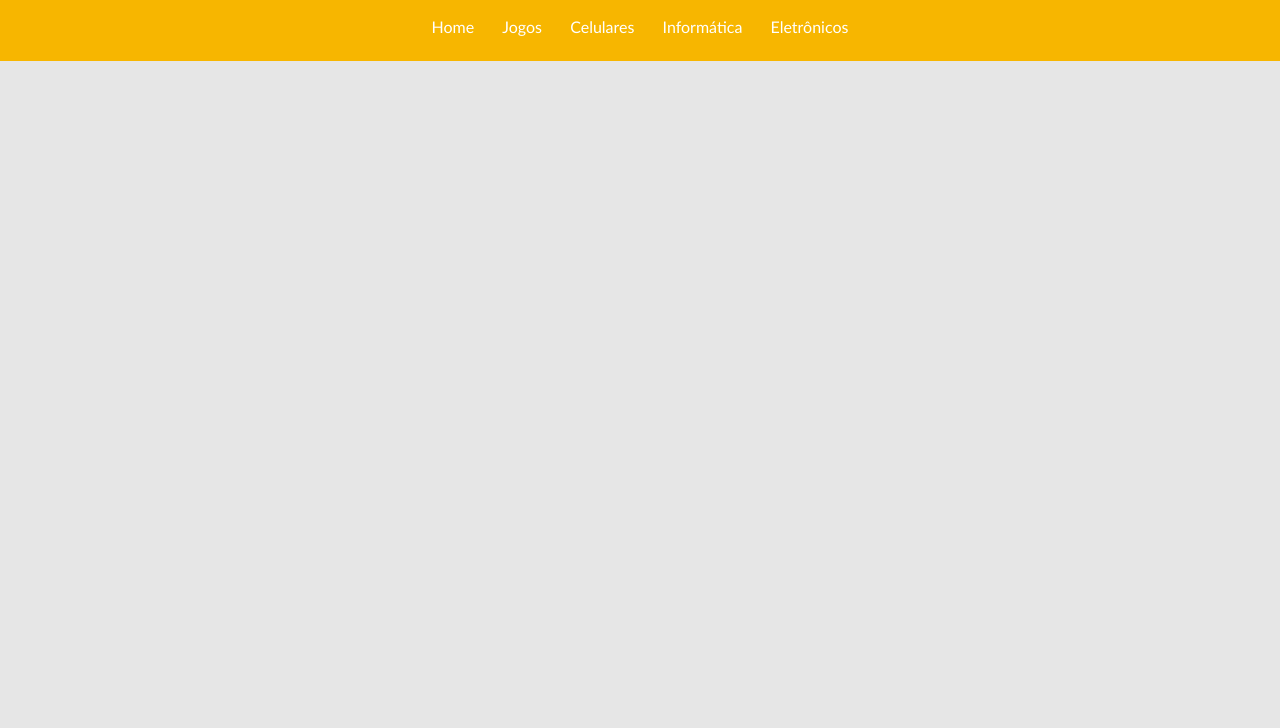
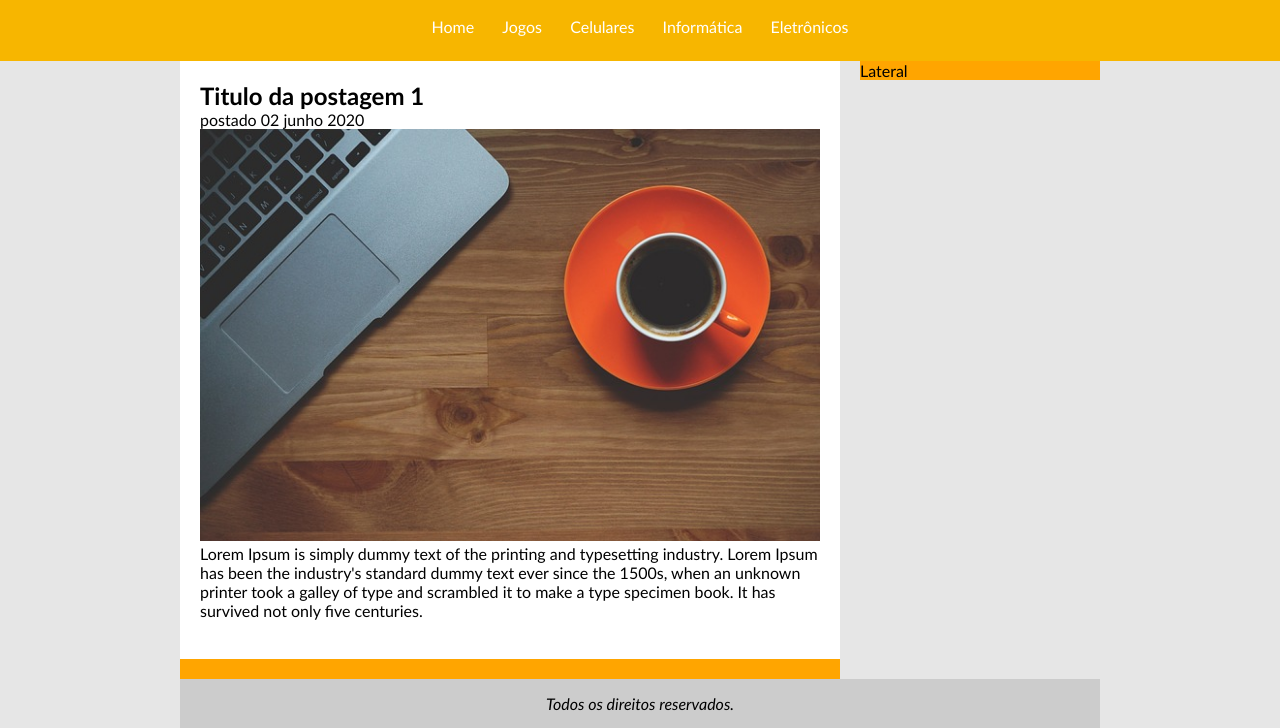
Before and after one commit to Daniel-Andrade-Silva/tecblog, a plain HTML site: page index.html in a window 1280 px wide. Shown: the part 76-804 px from the top of the page. Drawn offline with Linux system fonts and the light colour scheme.

Commit message:
imagen colocada e posicionada na area postagem

```diff
--- a/css/style.css
+++ b/css/style.css
@@ -40,6 +40,12 @@ body {
 #area-postagens {
     width: 660px;
     float: left;
+}
+
+.postagem {
+    padding: 20px;
+    margin-bottom: 20px;
+    background: white;
 }
 
 #area-lateral {
--- a/index.html
+++ b/index.html
@@ -11,6 +11,7 @@
 <body>
 
     <div id="area-cabecalho">
+
         <div id="area-logo">
             <h1>Tec<span class="branco">Blog</span></h1>
         </div>
@@ -21,6 +22,35 @@
             <a href="informatica.html">Informática</a>
             <a href="eletronicos.html">Eletrônicos</a>
         </div>
+
+    </div>
+
+
+    <div id="area-principal">
+
+        <div id="area-postagens">
+            <!-- ABERTURA POSTAGEM -->
+            <div class="postagem">
+                <h2>Titulo da postagem 1</h2>
+                <span>postado 02 junho 2020</span>
+                <img width="620px" src="img/imagem1.jpg" alt="">
+                <p>
+                    Lorem Ipsum is simply dummy text of the printing and typesetting industry. Lorem Ipsum has been the industry's standard dummy text ever since the 1500s, when an unknown printer took a galley of type and scrambled it to make a type specimen book. It has
+                    survived not only five centuries.
+                </p>
+                <a href="">Leia mais</a>
+            </div>
+            <!-- // FECHAMENTO POSTAGEM -->
+
+        </div>
+        <div id="area-lateral">
+            Lateral
+        </div>
+
+        <div id="rodape">
+            <i>Todos os direitos reservados.</i>
+        </div>
+
     </div>
 
 </body>
```
